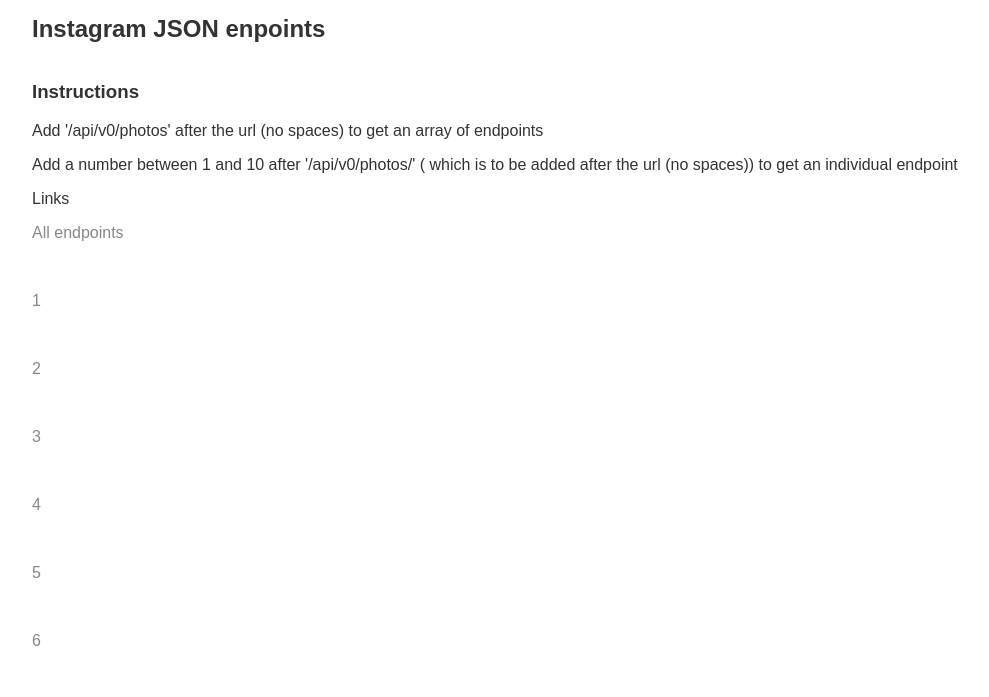
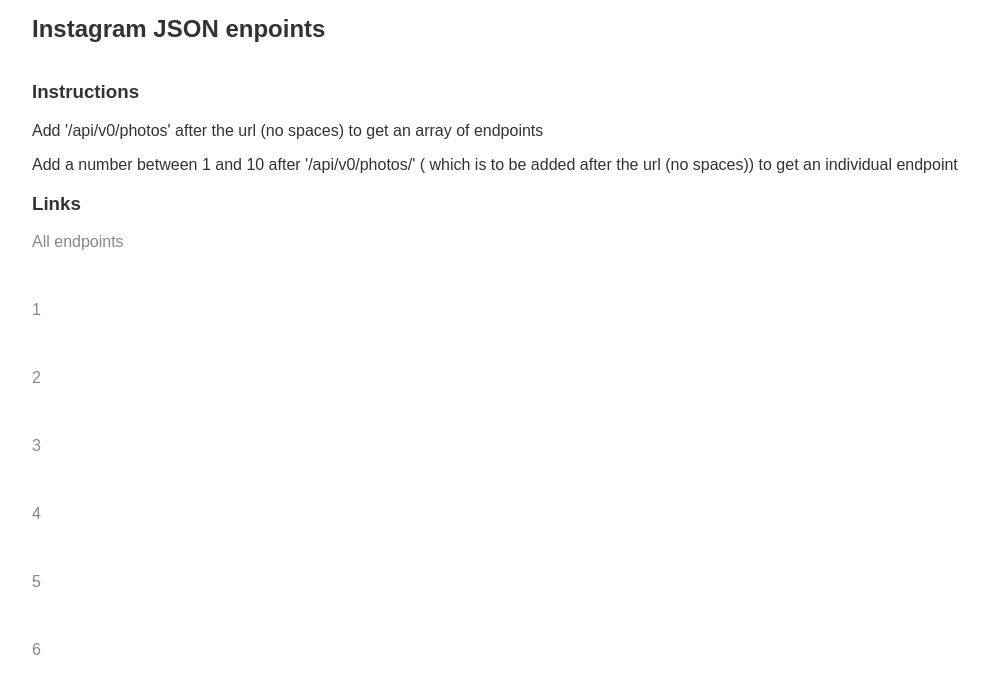
Before and after one commit to ejoseph89/JSON-api-mongodb, a website: page views/index.html in a window 1280 px wide. Shown: the part 93-790 px from the top of the page, without its empty margins (96-1085 px from the left). Drawn offline with Linux system fonts and the light colour scheme.

Commit message:
index.html

```diff
--- a/views/index.html
+++ b/views/index.html
@@ -64,7 +64,7 @@
     </div>
 
     <div>
-      Links
+      <h3>Links</h3>
       <a href="https://cpnt-262-a5-ej.herokuapp.com/api/v0/photos/"> <p>All endpoints</p></a>
       <a href="https://cpnt-262-a5-ej.herokuapp.com/api/v0/photos/1"><p>1</p></a>
       <a href="https://cpnt-262-a5-ej.herokuapp.com/api/v0/photos/2"><p>2</p></a>
```
